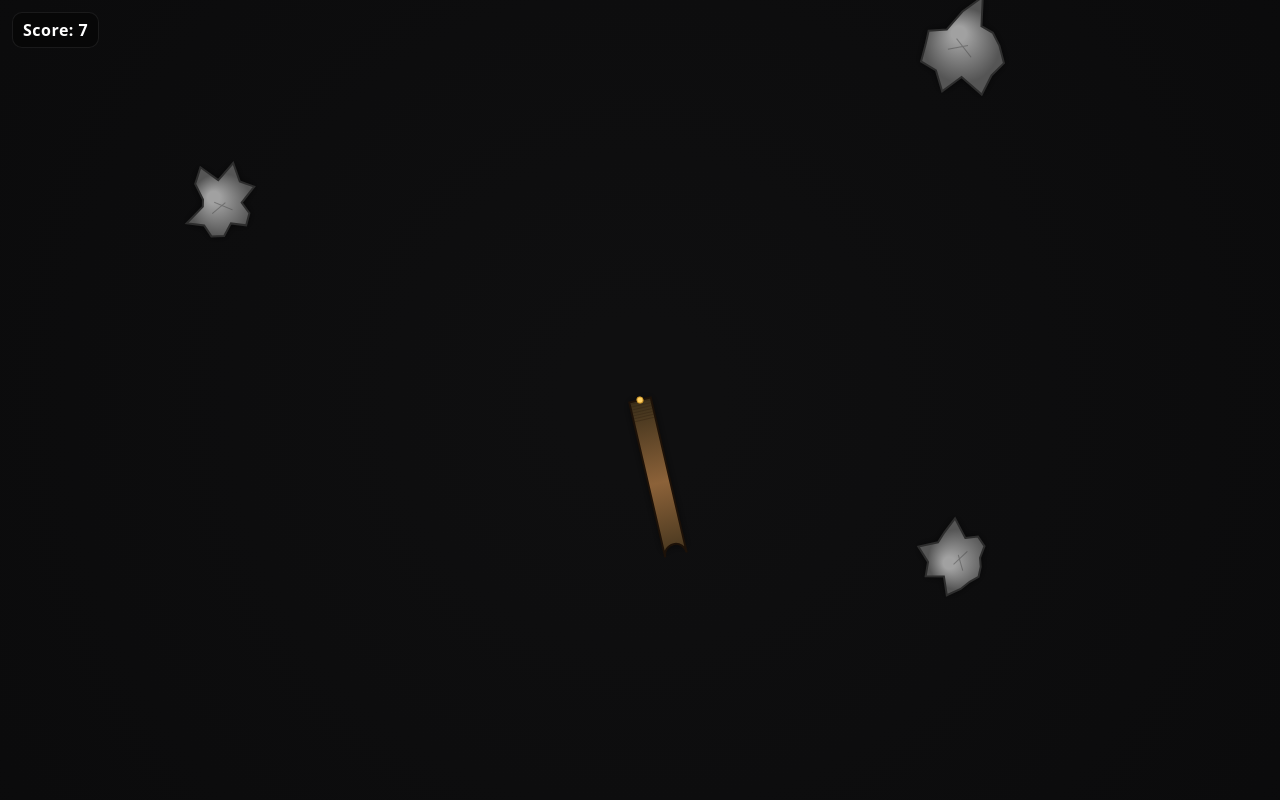
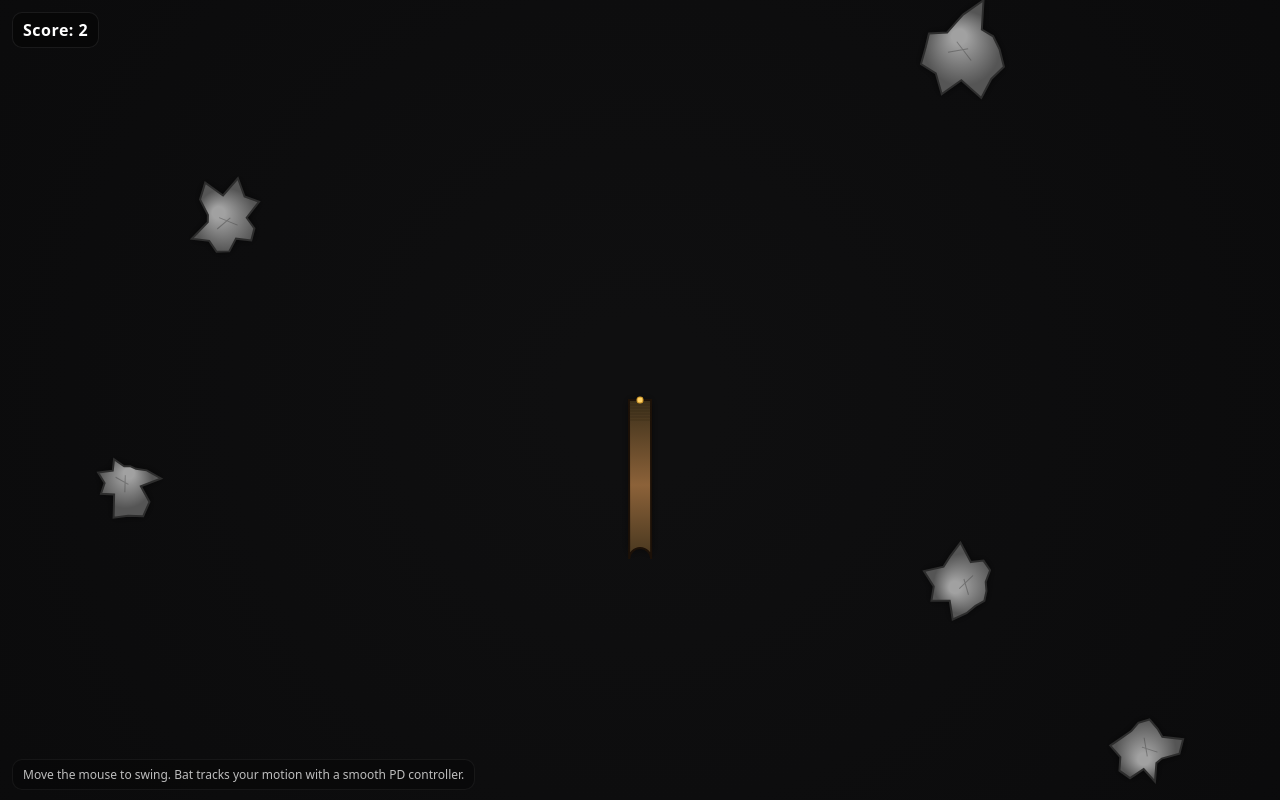
Before and after one commit to Edo1811/hitRocksWithAStick, a plain HTML site: page index.html in a window 1280 px wide. Drawn offline with Linux system fonts and the light colour scheme.

Commit message:
Update index.html

```diff
--- a/index.html
+++ b/index.html
@@ -2,7 +2,7 @@
 <html lang="en">
 <head>
   <meta charset="UTF-8" />
-  <title>Stick vs Rocks — Gravity + Bottom Clear</title>
+  <title>Stick vs Rocks — Fixed Physics</title>
   <meta name="viewport" content="width=device-width, initial-scale=1.0" />
   <style>
     :root { color-scheme: dark; }
@@ -26,14 +26,42 @@
       user-select: none;
       z-index: 10;
     }
+    #tips {
+      position: fixed;
+      bottom: 10px;
+      left: 12px;
+      padding: 6px 10px;
+      font-size: 12px;
+      color: #bdbdbd;
+      background: rgba(0,0,0,0.25);
+      border: 1px solid rgba(255,255,255,0.06);
+      border-radius: 10px;
+      user-select: none;
+      z-index: 10;
+    }
     canvas { display: block; }
   </style>
 </head>
 <body>
   <div id="score">Score: 0</div>
+  <div id="tips">Move the mouse to swing. Bat tracks your motion with a smooth PD controller.</div>
   <canvas id="gameCanvas"></canvas>
 
   <script>
+    // =============================================================
+    // Stick vs Rocks — Physics Fixes
+    // -------------------------------------------------------------
+    // 🔧 What changed vs your version:
+    // 1) Replaced the torque-from-lateral-speed hack with a stable
+    //    PD controller that steers the bat toward the mouse motion
+    //    direction (perpendicular to motion, like a real bat swing).
+    // 2) Added sub-stepping for physics to avoid tunneling & jitter
+    //    when frame time spikes.
+    // 3) Tweaked restitution/damping and clamped angular velocity.
+    // 4) Cleaned collision response & kept a light reaction torque.
+    // Result: snappy, predictable control and solid hits.
+    // =============================================================
+
     // ========= Canvas =========
     const canvas = document.getElementById("gameCanvas");
     const ctx = canvas.getContext("2d");
@@ -53,22 +81,25 @@
     const GRAVITY = 9.81;                  // m/s^2 (realistic g)
     const g_px = GRAVITY * PPM;            // px/s^2
 
-    // Bat IRL-ish params
+    // Bat params (mass/inertia in SI based on length in meters)
     const BAT_MASS = 0.9;                  // kg
-    const TORQUE_PER_V_PERP = 0.8;         // N·m per (m/s) lateral mouse speed
-    const ROT_DAMPING = 0.8;               // N·m·s (rotational damping)
-    const MAX_ANG_VEL = 20;                // rad/s clamp
+    const MAX_ANG_VEL = 18;                // rad/s clamp (keeps swings sane)
+
+    // PD control (torque = Kp * angleError - Kd * angVel)
+    // These are physical torques (N·m). Keep moderate.
+    const Kp = 85;                         // proportional gain
+    const Kd = 18;                         // damping on angular velocity
 
     // Rock physics
     const ROCK_MASS = 0.25;                // kg (arbitrary-ish)
-    const ROCK_E = 0.9;                    // restitution with bat
+    const ROCK_E = 0.75;                   // restitution with bat
     const WALL_E = 0.9;                    // side/top bounciness
-    const REACTION_FACTOR = 0.35;          // how much the rock slows your bat on impact
+    const REACTION_FACTOR = 0.2;           // reaction coupling to bat
 
-    // ========= Audio ("boooo") =========
+    // ========= Audio (subtle "boooo") =========
     let audioCtx = null;
-    function initAudio() { if (!audioCtx) audioCtx = new (AudioContext || webkitAudioContext)(); }
-    document.addEventListener("pointerdown", () => { initAudio(); audioCtx.resume(); }, { once: true });
+    function initAudio() { if (!audioCtx) audioCtx = new (window.AudioContext || window.webkitAudioContext)(); }
+    document.addEventListener("pointerdown", () => { initAudio(); audioCtx.resume && audioCtx.resume(); }, { once: true });
     function playBoo(intensity = 1) {
       if (!audioCtx) return;
       const now = audioCtx.currentTime;
@@ -97,18 +128,18 @@
       thickness: 22,
       angle: 0,
       angVel: 0,
+      targetAngle: 0,
+      lastTargetAngle: 0,
       get length_m() { return this.lengthPx / PPM; },
       get I() { return (1/3) * BAT_MASS * this.length_m * this.length_m; } // rod about one end
     };
-
-    let lastMouseX = stick.x, lastMouseY = stick.y, lastMouseT = performance.now();
 
     // ========= Rocks =========
     const rocks = [];
     function spawnRock() {
       if (rocks.length >= MAX_ROCKS) return; // CAP
-      const speedY = 60 + Math.random() * 120;   // px/s (lower start, gravity will take it from here)
-      const speedX = (Math.random() - 0.5) * 120;
+      const speedY = 80 + Math.random() * 160;   // px/s
+      const speedX = (Math.random() - 0.5) * 140;
       rocks.push({
         x: Math.random() * canvas.width,
         y: -40,
@@ -131,6 +162,22 @@
       return pts;
     }
 
+    // ========= Utils =========
+    function wrapAngle(a) {
+      // wrap to [-PI, PI)
+      a = (a + Math.PI) % (Math.PI * 2);
+      return a < 0 ? a + Math.PI * 2 - Math.PI : a - Math.PI;
+    }
+    function angleDiff(target, a) {
+      let d = wrapAngle(target - a);
+      return d;
+    }
+    function mixAngle(a, b, t) {
+      // shortest path blend
+      const d = angleDiff(b, a);
+      return wrapAngle(a + d * t);
+    }
+
     // ========= Collision (circle vs oriented rect) =========
     function circleVsBatWithContact(cx, cy, cr) {
       const rx = cx - stick.x, ry = cy - stick.y;
@@ -145,7 +192,7 @@
       const dist2 = dx*dx + dy*dy;
 
       let nLocalX, nLocalY, penetration;
-      if (dist2 === 0) { // inside: use nearest face
+      if (dist2 === 0) { // perfectly on the boundary; pick nearest face normal
         const distLeft = (lx + halfW), distRight = (halfW - lx), distBottom = (ly - minY), distTop = (maxY - ly);
         const minDist = Math.min(distLeft, distRight, distBottom, distTop);
         if (minDist === distLeft)       { nLocalX = -1; nLocalY =  0; }
@@ -222,35 +269,68 @@
     }
 
     function drawBackground() {
-      const g = ctx.createRadialGradient(canvas.width/2, canvas.height/2, Math.min(canvas.width, canvas.height)*0.1,
-                                         canvas.width/2, canvas.height/2, Math.max(canvas.width, canvas.height)*0.7);
+      const g = ctx.createRadialGradient(
+        canvas.width/2, canvas.height/2, Math.min(canvas.width, canvas.height)*0.1,
+        canvas.width/2, canvas.height/2, Math.max(canvas.width, canvas.height)*0.7
+      );
       g.addColorStop(0, "#0f0f10"); g.addColorStop(1, "#0a0a0b");
       ctx.fillStyle = g; ctx.fillRect(0, 0, canvas.width, canvas.height);
     }
 
-    // ========= Update (dt-based) =========
+    // ========= Mouse state =========
+    let lastMouseX = stick.x, lastMouseY = stick.y, lastMouseT = performance.now();
+    let haveMotion = false; // helps avoid jitter when the mouse is still
+
+    canvas.addEventListener("pointermove", (e) => {
+      const now = performance.now();
+      const dt = Math.max(0.001, (now - lastMouseT) / 1000);
+      const dx = e.clientX - lastMouseX, dy = e.clientY - lastMouseY;
+
+      // Move pivot to mouse
+      stick.x = e.clientX; stick.y = e.clientY;
+
+      // Compute desired orientation: perpendicular to motion (bat axis = +local Y)
+      const speed = Math.hypot(dx, dy) / dt; // px/s
+      if (speed > 40) { // ignore tiny jitter
+        const dir = Math.atan2(dy, dx);
+        const desired = dir + Math.PI / 2; // rod points perpendicular to motion
+        // Smooth target to avoid twitching (time-constant ~100ms)
+        const t = 1 - Math.exp(-dt * 10);
+        stick.targetAngle = mixAngle(stick.targetAngle, desired, t);
+        haveMotion = true;
+      } else if (!haveMotion) {
+        // Initialize target once on first move
+        stick.targetAngle = stick.angle;
+      }
+
+      lastMouseX = e.clientX; lastMouseY = e.clientY; lastMouseT = now;
+    });
+
+    // ========= Update (dt-based with substeps) =========
     let lastFrameT = performance.now();
-    function update() {
-      const now = performance.now();
-      const dt = Math.min(0.033, (now - lastFrameT) / 1000); // clamp if tab hiccups
-      lastFrameT = now;
 
-      // Bat angular dynamics (damping only; torque from mouse added in mousemove)
-      const tau_damp = -ROT_DAMPING * stick.angVel;
-      stick.angVel += (tau_damp / stick.I) * dt;
-      stick.angle += stick.angVel * dt;
+    function integrate(subdt) {
+      // --- Bat angular dynamics via PD control ---
+      const e = angleDiff(stick.targetAngle, stick.angle);
+      const tau_pd = Kp * e - Kd * stick.angVel;  // N·m
+      // α = τ / I
+      stick.angVel += (tau_pd / stick.I) * subdt;
+      // Clamp
+      if (stick.angVel > MAX_ANG_VEL) stick.angVel = MAX_ANG_VEL;
+      if (stick.angVel < -MAX_ANG_VEL) stick.angVel = -MAX_ANG_VEL;
+      stick.angle = wrapAngle(stick.angle + stick.angVel * subdt);
 
-      // Rocks
+      // --- Rocks ---
       for (let i = rocks.length - 1; i >= 0; i--) {
         const r = rocks[i];
 
-        // Gravity acceleration (proper g in px/s^2)
-        r.vy += g_px * dt;
+        // Gravity acceleration (px/s^2)
+        r.vy += g_px * subdt;
 
         // Integrate position
-        r.x += r.vx * dt;
-        r.y += r.vy * dt;
-        r.rotation += r.rotationSpeed * dt;
+        r.x += r.vx * subdt;
+        r.y += r.vy * subdt;
+        r.rotation += r.rotationSpeed * subdt;
 
         // Wall bounces: left/right/top; bottom = delete
         if (r.x - r.radius < 0) {
@@ -271,8 +351,7 @@
         // Bat collision
         const hit = circleVsBatWithContact(r.x, r.y, r.radius);
         if (hit) {
-          score++; scoreDisplay.textContent = `Score: ${score}`;
-
+          // Contact normal & point
           const nx = hit.normal.x, ny = hit.normal.y;
           const cx = hit.contact.x, cy = hit.contact.y;
 
@@ -281,30 +360,36 @@
           const vSurfX = -stick.angVel * ry;
           const vSurfY =  stick.angVel * rx;
 
-          // Relative velocity
+          // Relative velocity (rock minus bat surface)
           const vRelX = r.vx - vSurfX;
           const vRelY = r.vy - vSurfY;
           const vn = vRelX * nx + vRelY * ny;
 
           if (vn < 0) {
-            // Normal impulse (infinite-mass bat approx)
-            const j = -(1 + ROCK_E) * vn * ROCK_MASS;
+            score++; scoreDisplay.textContent = `Score: ${score}`;
+
+            // Normal impulse (bat ≈ infinite mass)
+            let j = -(1 + ROCK_E) * vn * ROCK_MASS;
+            // Safety clamp to avoid numerical explosions on rare edge cases
+            const jMax = 2.5 * ROCK_MASS * Math.hypot(vRelX, vRelY);
+            if (j > jMax) j = jMax;
+
             r.vx += (j * nx) / ROCK_MASS;
             r.vy += (j * ny) / ROCK_MASS;
 
-            // Tangential impulse (grip)
+            // Tangential grip/friction to add spin & controllability
             const tx = -ny, ty = nx;
             const vt = vRelX * tx + vRelY * ty;
-            const jt = -0.15 * vt * ROCK_MASS;
+            const jt = -0.12 * vt * ROCK_MASS; // small
             r.vx += (jt * tx) / ROCK_MASS;
             r.vy += (jt * ty) / ROCK_MASS;
 
             // Spin kick + separation
             r.rotationSpeed += jt * 0.002;
-            r.x += nx * (hit.penetration + 0.5);
-            r.y += ny * (hit.penetration + 0.5);
+            r.x += nx * (hit.penetration + 0.6);
+            r.y += ny * (hit.penetration + 0.6);
 
-            // Reaction torque on the bat
+            // Reaction torque on the bat (reduced)
             const torqueImpulse = (rx * ny - ry * nx) * j;
             stick.angVel -= (torqueImpulse / stick.I) * REACTION_FACTOR;
 
@@ -314,6 +399,17 @@
           }
         }
       }
+    }
+
+    function update() {
+      const now = performance.now();
+      let dt = Math.min(0.05, (now - lastFrameT) / 1000); // clamp if tab hiccups
+      lastFrameT = now;
+
+      // Sub-step for stability (<= 8 ms per step)
+      const steps = Math.max(1, Math.min(6, Math.ceil(dt / 0.008)));
+      const subdt = dt / steps;
+      for (let i = 0; i < steps; i++) integrate(subdt);
     }
 
     // ========= Render =========
@@ -326,33 +422,6 @@
 
     function gameLoop() { update(); draw(); requestAnimationFrame(gameLoop); }
 
-    // ========= Mouse → torque from lateral speed; pivot follows mouse =========
-    canvas.addEventListener("mousemove", (e) => {
-      const now = performance.now();
-      const dt = Math.max(0.001, (now - lastMouseT) / 1000);
-      const dx = e.clientX - lastMouseX, dy = e.clientY - lastMouseY;
-
-      // Mouse velocity in m/s
-      const vx_ms = (dx / PPM) / dt, vy_ms = (dy / PPM) / dt;
-
-      // Local X unit (perpendicular to bat axis which is +local Y)
-      const exx = Math.cos(stick.angle), exy = Math.sin(stick.angle);
-      const v_perp = vx_ms * exx + vy_ms * exy;   // lateral speed
-
-      // τ = k * v_perp, α = τ / I
-      const tau = TORQUE_PER_V_PERP * v_perp;
-      stick.angVel += (tau / stick.I) * dt;
-
-      // Clamp
-      if (stick.angVel > MAX_ANG_VEL) stick.angVel = MAX_ANG_VEL;
-      if (stick.angVel < -MAX_ANG_VEL) stick.angVel = -MAX_ANG_VEL;
-
-      // Move pivot to mouse
-      stick.x = e.clientX; stick.y = e.clientY;
-
-      lastMouseX = e.clientX; lastMouseY = e.clientY; lastMouseT = now;
-    });
-
     // ========= Start =========
     setInterval(spawnRock, SPAWN_INTERVAL_MS);
     gameLoop();
```
